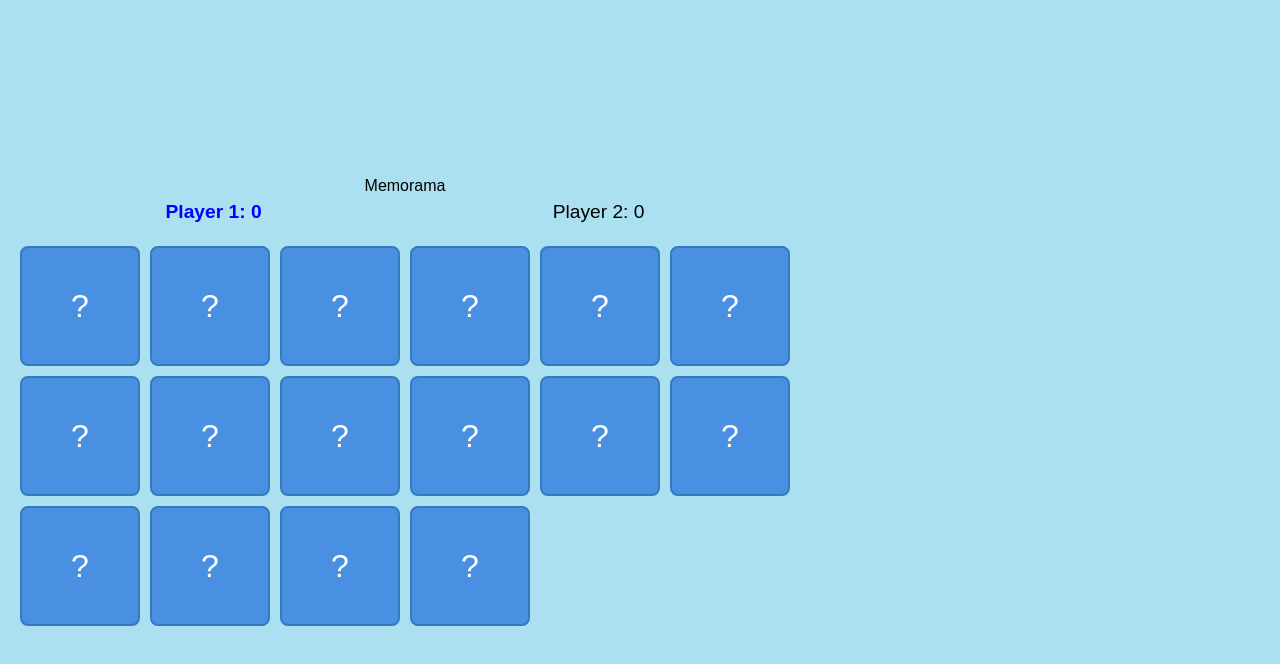
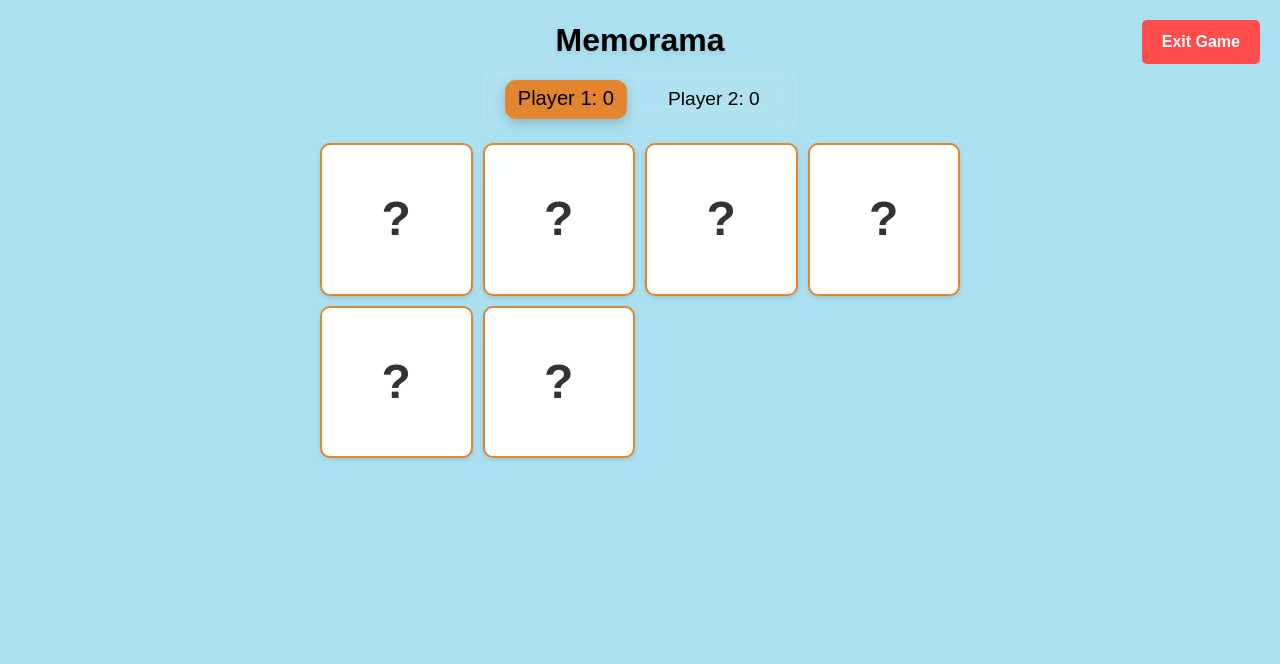
Before and after one commit to Diego-Arreola/MandarinPlayerFront, a React (Vite) app: page /game/memorama/1 in a window 1280 px wide. Shown: the top 664 px of the page. Built offline with nearby package versions, Linux system fonts and the light colour scheme; sample sign-in values are in the browser's storage.

Commit message:
refactor:memorama UI improved and exit added

```diff
--- /dev/null
+++ b/src/components/GameExitModal.tsx
@@ -0,0 +1,36 @@
+import React from 'react';
+
+interface GameExitModalProps {
+    isOpen: boolean;
+    onConfirm: () => void;
+    onCancel: () => void;
+}
+
+const GameExitModal: React.FC<GameExitModalProps> = ({ isOpen, onConfirm, onCancel }) => {
+    if (!isOpen) return null;
+
+    return (
+        <div className="modal-overlay">
+            <div className="modal-content">
+                <h2 className="modal-title" style={{ color: 'black' }}>Exit Game?</h2>
+                <p className="winner-text" style={{ fontSize: '1.2rem', marginBottom: '2rem', color: 'black' }}>
+                    ¿Seguro que quieres terminar el juego?
+                </p>
+                <div className="modal-actions">
+                    <button className="btn btn-secondary" onClick={onCancel}>
+                        Cancel
+                    </button>
+                    <button
+                        className="btn btn-primary"
+                        onClick={onConfirm}
+                        style={{ backgroundColor: '#ff4d4d', borderColor: '#ff4d4d' }}
+                    >
+                        Exit Game
+                    </button>
+                </div>
+            </div>
+        </div>
+    );
+};
+
+export default GameExitModal;
--- /dev/null
+++ b/src/hooks/useGameExit.ts
@@ -0,0 +1,26 @@
+import { useState } from 'react';
+import { useNavigate } from 'react-router-dom';
+
+export const useGameExit = (redirectPath: string = '/welcome') => {
+    const navigate = useNavigate();
+    const [showExitConfirm, setShowExitConfirm] = useState(false);
+
+    const handleExit = () => {
+        setShowExitConfirm(true);
+    };
+
+    const confirmExit = () => {
+        navigate(redirectPath);
+    };
+
+    const cancelExit = () => {
+        setShowExitConfirm(false);
+    };
+
+    return {
+        showExitConfirm,
+        handleExit,
+        confirmExit,
+        cancelExit
+    };
+};
--- a/src/pages/MemoramaGamePage.tsx
+++ b/src/pages/MemoramaGamePage.tsx
@@ -2,61 +2,74 @@
 
 import { useEffect, useState } from "react";
 import { useLocation, useNavigate } from "react-router-dom";
+import { useGameExit } from "../hooks/useGameExit";
+import GameExitModal from "../components/GameExitModal";
 
-// This would likely be fetched from an API based on the topic
-interface VocabularyItem {
-  id: number;
-  hanzi: string;
-  pinyin: string;
-  meaning: string;
-}
+import type { Vocabulary } from '../services/topicService';
 
 interface Card {
   id: string;
   type: 'hanzi' | 'meaning';
   content: string;
-  pairId: number;
+  pairId: string;
 }
+
+
+
+import "../styles/pages/MemoramaGamePage.css";
 
 const MemoramaGamePage = () => {
   const location = useLocation();
   const navigate = useNavigate();
-  const { topicVocabulary } = location.state as { topicVocabulary: VocabularyItem[] } || { topicVocabulary: [] };
+  const { topicVocabulary, rounds } = location.state as { topicVocabulary: Vocabulary[], rounds?: number } || { topicVocabulary: [] };
+  const { showExitConfirm, handleExit, confirmExit, cancelExit } = useGameExit();
 
   const [cards, setCards] = useState<Card[]>(() => {
     // --- Initial Game Setup ---
     let vocabulary = topicVocabulary;
+
+    // Default vocabulary (Greetings) if none provided
     if (!vocabulary || vocabulary.length === 0) {
-      console.warn("No vocabulary provided via location state. Using mock data for debugging.");
-      vocabulary = Array.from({ length: 8 }, (_, i) => ({ id: i + 1, hanzi: `汉字${i + 1}`, pinyin: `hànzì${i + 1}`, meaning: `Meaning ${i + 1}` }));
+      console.log("No vocabulary provided. Using default 'Greetings' topic.");
+      vocabulary = [
+        { id: '1', chinese: '你好', pinyin: 'Nǐ hǎo', spanish: 'Hola' },
+        { id: '2', chinese: '谢谢', pinyin: 'Xièxiè', spanish: 'Gracias' },
+        { id: '3', chinese: '再见', pinyin: 'Zàijiàn', spanish: 'Adiós' }
+      ];
+    }
+
+    // Limit vocabulary based on rounds (if provided)
+    if (rounds && rounds > 0 && rounds < vocabulary.length) {
+      // Shuffle first to get random words
+      vocabulary = [...vocabulary].sort(() => Math.random() - 0.5).slice(0, rounds);
     }
 
     // Create card pairs (Hanzi and Meaning)
     const gameCards: Card[] = vocabulary.flatMap((item): Card[] => ([
-      { id: `${item.id}-hanzi`, type: 'hanzi', content: item.hanzi, pairId: item.id },
-      { id: `${item.id}-meaning`, type: 'meaning', content: item.meaning, pairId: item.id }
+      { id: `${item.id}-hanzi`, type: 'hanzi', content: item.chinese, pairId: item.id },
+      { id: `${item.id}-meaning`, type: 'meaning', content: item.spanish, pairId: item.id }
     ]));
 
     // Shuffle the cards and return as initial state
     return gameCards.sort(() => Math.random() - 0.5);
   });
+
   const [flippedCards, setFlippedCards] = useState<number[]>([]);
-  const [matchedPairs, setMatchedPairs] = useState<number[]>([]);
+  // Track matches with player info: { pairId: 1, player: 1 }
+  const [matches, setMatches] = useState<{ pairId: string; player: 1 | 2 }[]>([]);
   const [currentPlayer, setCurrentPlayer] = useState<1 | 2>(1);
-  const [scores, setScores] = useState({ player1: 0, player2: 0 });
   const [isChecking, setIsChecking] = useState(false);
   const [gameOver, setGameOver] = useState(false);
+  const [showResults, setShowResults] = useState(false);
 
-  useEffect(() => {
-    // --- Requirement Check ---
-    // If vocabulary is not provided or has an odd number of items, show an alert and redirect.
-    // We check the generated cards array. If it's empty or odd, there's an issue.
-    if (cards.length === 0 || cards.length % 2 !== 0) {
-      alert("This topic has an invalid number of vocabulary words for Memorama. Please choose another topic or modify this one to have an even number of words.");
-      navigate('/create-game'); // Redirect back to game creation
-      return;
-    }
-  }, [navigate, cards.length]);
+  // Derived state
+  const scores = {
+    player1: matches.filter(m => m.player === 1).length,
+    player2: matches.filter(m => m.player === 2).length
+  };
+  const matchedPairIds = matches.map(m => m.pairId);
+
+
 
   useEffect(() => {
     if (flippedCards.length === 2) {
@@ -67,15 +80,15 @@ const MemoramaGamePage = () => {
 
       if (firstCard.pairId === secondCard.pairId) {
         // It's a match
-        setMatchedPairs(prev => [...prev, firstCard.pairId]);
-        setScores(prevScores => ({
-          ...prevScores,
-          [currentPlayer === 1 ? 'player1' : 'player2']: prevScores[currentPlayer === 1 ? 'player1' : 'player2'] + 1,
-        }));
+        setMatches(prev => [...prev, { pairId: firstCard.pairId, player: currentPlayer }]);
         setFlippedCards([]);
         setIsChecking(false);
-        if (matchedPairs.length + 1 === cards.length / 2) {
-            setGameOver(true);
+
+        // Check for game over
+        // We use matches.length + 1 because state update hasn't reflected yet in this render cycle for 'matches'
+        // but we know we just added one.
+        if (matches.length + 1 === cards.length / 2) {
+          setGameOver(true);
         }
       } else {
         // Not a match, flip back after a delay
@@ -86,16 +99,16 @@ const MemoramaGamePage = () => {
         }, 1000);
       }
     }
-  }, [flippedCards, cards, currentPlayer, matchedPairs.length]);
+  }, [flippedCards, cards, currentPlayer, matches.length]);
 
   const handleCardClick = (index: number) => {
     if (isChecking || flippedCards.length === 2 || flippedCards.includes(index)) {
-      return; // Ignore clicks if checking, 2 cards are already flipped, or the same card is clicked
+      return;
     }
 
     const card = cards[index];
-    if (matchedPairs.includes(card.pairId)) {
-      return; // Ignore clicks on already matched cards
+    if (matchedPairIds.includes(card.pairId)) {
+      return;
     }
 
     setFlippedCards(prev => [...prev, index]);
@@ -107,60 +120,165 @@ const MemoramaGamePage = () => {
     return "It's a Tie!";
   };
 
+  const handlePlayAgain = () => {
+    setFlippedCards([]);
+    setMatches([]);
+    setCurrentPlayer(1);
+    setGameOver(false);
+    setShowResults(false);
+    setCards(prevCards => [...prevCards].sort(() => Math.random() - 0.5));
+  };
+
+  const handlePrint = () => {
+    window.print();
+  };
+
+
+
+  // Helper to get vocabulary details for results
+  const getVocabularyDetails = (pairId: string) => {
+    // We can find the card content from the cards array
+    const hanziCard = cards.find(c => c.pairId === pairId && c.type === 'hanzi');
+    const meaningCard = cards.find(c => c.pairId === pairId && c.type === 'meaning');
+    return {
+      hanzi: hanziCard?.content || '?',
+      meaning: meaningCard?.content || '?'
+    };
+  };
+
   return (
-    <div style={{ padding: '20px', fontFamily: 'sans-serif', textAlign: 'center' }}>
-      <h1>Memorama</h1>
-      <div style={{ display: 'flex', justifyContent: 'space-around', marginBottom: '20px', fontSize: '1.2em' }}>
-        <div style={{ color: currentPlayer === 1 ? 'blue' : 'black', fontWeight: currentPlayer === 1 ? 'bold' : 'normal' }}>
+    <div className="memorama-container">
+      <div style={{ position: 'absolute', top: '20px', right: '20px' }}>
+        <button
+          onClick={handleExit}
+          style={{
+            padding: '10px 20px',
+            backgroundColor: '#ff4d4d',
+            color: 'white',
+            border: 'none',
+            borderRadius: '5px',
+            cursor: 'pointer',
+            fontWeight: 'bold'
+          }}
+        >
+          Exit Game
+        </button>
+      </div>
+      <h1 className="memorama-title">Memorama</h1>
+
+      <div className="score-board">
+        <div className={`player-score ${currentPlayer === 1 ? 'active' : ''}`}>
           Player 1: {scores.player1}
         </div>
-        <div style={{ color: currentPlayer === 2 ? 'red' : 'black', fontWeight: currentPlayer === 2 ? 'bold' : 'normal' }}>
+        <div className={`player-score ${currentPlayer === 2 ? 'active' : ''}`}>
           Player 2: {scores.player2}
         </div>
       </div>
 
       {gameOver && (
-        <div style={{ margin: '20px', fontSize: '2em', color: 'green' }}>
-          <h2>Game Over!</h2>
-          <p>{getWinner()}</p>
+        <div className="modal-overlay">
+          <div className="modal-content">
+            {!showResults ? (
+              <>
+                <h2 className="modal-title">Game Over!</h2>
+                <p className="winner-text">{getWinner()}</p>
+                <div className="modal-actions">
+                  <button className="btn btn-secondary" onClick={() => setShowResults(true)}>
+                    View Results
+                  </button>
+                  <button className="btn btn-primary" onClick={handlePlayAgain}>
+                    Play Again
+                  </button>
+                </div>
+              </>
+            ) : (
+              <>
+                <h2 className="modal-title">Game Results</h2>
+                <p className="winner-text">{getWinner()}</p>
+
+                <div style={{ display: 'flex', gap: '2rem', justifyContent: 'center' }}>
+                  <div style={{ flex: 1 }}>
+                    <h3>Player 1 ({scores.player1})</h3>
+                    <table className="results-table">
+                      <thead>
+                        <tr>
+                          <th>Hanzi</th>
+                          <th>Meaning</th>
+                        </tr>
+                      </thead>
+                      <tbody>
+                        {matches.filter(m => m.player === 1).map(m => {
+                          const details = getVocabularyDetails(m.pairId);
+                          return (
+                            <tr key={m.pairId}>
+                              <td>{details.hanzi}</td>
+                              <td>{details.meaning}</td>
+                            </tr>
+                          );
+                        })}
+                      </tbody>
+                    </table>
+                  </div>
+                  <div style={{ flex: 1 }}>
+                    <h3>Player 2 ({scores.player2})</h3>
+                    <table className="results-table">
+                      <thead>
+                        <tr>
+                          <th>Hanzi</th>
+                          <th>Meaning</th>
+                        </tr>
+                      </thead>
+                      <tbody>
+                        {matches.filter(m => m.player === 2).map(m => {
+                          const details = getVocabularyDetails(m.pairId);
+                          return (
+                            <tr key={m.pairId}>
+                              <td>{details.hanzi}</td>
+                              <td>{details.meaning}</td>
+                            </tr>
+                          );
+                        })}
+                      </tbody>
+                    </table>
+                  </div>
+                </div>
+
+                <div className="modal-actions">
+                  <button className="btn btn-secondary" onClick={handlePrint}>
+                    Print Results
+                  </button>
+                  <button className="btn btn-primary" onClick={handlePlayAgain}>
+                    Play Again
+                  </button>
+                </div>
+              </>
+            )}
+          </div>
         </div>
       )}
 
-      <div style={{
-        display: 'grid',
-        gridTemplateColumns: 'repeat(auto-fill, minmax(120px, 1fr))',
-        gap: '10px',
-        maxWidth: '800px',
-        margin: '0 auto'
-      }}>
+      <GameExitModal
+        isOpen={showExitConfirm}
+        onConfirm={confirmExit}
+        onCancel={cancelExit}
+      />
+
+      <div className="game-grid">
         {cards.map((card, index) => {
-          const isFlipped = flippedCards.includes(index) || matchedPairs.includes(card.pairId);
+          const isMatched = matchedPairIds.includes(card.pairId);
+          const isFlipped = flippedCards.includes(index) || isMatched;
+
           return (
-            // This outer div is the perspective container for the 3D effect
             <div
               key={card.id}
+              className={`card ${isFlipped ? 'flipped' : ''} ${isMatched ? 'disabled' : ''}`}
               onClick={() => !gameOver && handleCardClick(index)}
-              style={{
-                height: '120px',
-                cursor: gameOver || isFlipped ? 'default' : 'pointer',
-                perspective: '1000px', // Necessary for the 3D effect
-              }}
             >
-              {/* This inner div is the one that actually flips */}
-              <div style={{
-                position: 'relative',
-                width: '100%',
-                height: '100%',
-                transition: 'transform 0.6s',
-                transformStyle: 'preserve-3d', // Makes children exist in the same 3D space
-                transform: isFlipped ? 'rotateY(180deg)' : 'rotateY(0deg)',
-              }}>
-                {/* Front of the card (the '?') */}
-                <div style={{ position: 'absolute', width: '100%', height: '100%', backfaceVisibility: 'hidden', backgroundColor: '#4A90E2', color: '#fff', display: 'flex', justifyContent: 'center', alignItems: 'center', fontSize: '2em', borderRadius: '8px', border: '2px solid #357ABD' }}>
+              <div className="card-inner">
+                <div className="card-face card-front">
                   ?
                 </div>
-                {/* Back of the card (the content) */}
-                <div style={{ position: 'absolute', width: '100%', height: '100%', backfaceVisibility: 'hidden', backgroundColor: '#fff', color: '#333', display: 'flex', justifyContent: 'center', alignItems: 'center', fontSize: card.type === 'hanzi' ? '2em' : '1em', borderRadius: '8px', border: '2px solid #357ABD', transform: 'rotateY(180deg)' }}>
+                <div className="card-face card-back">
                   {card.content}
                 </div>
               </div>
```
